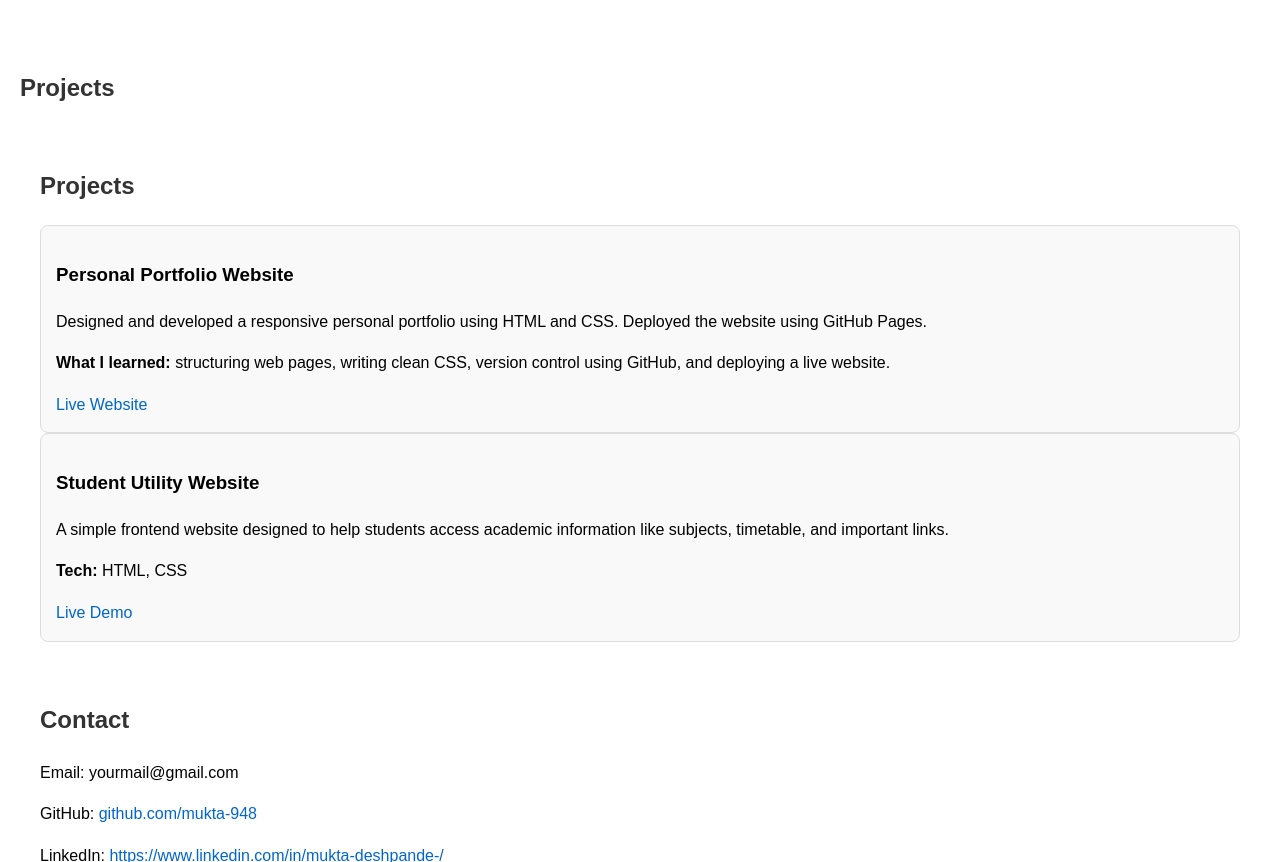
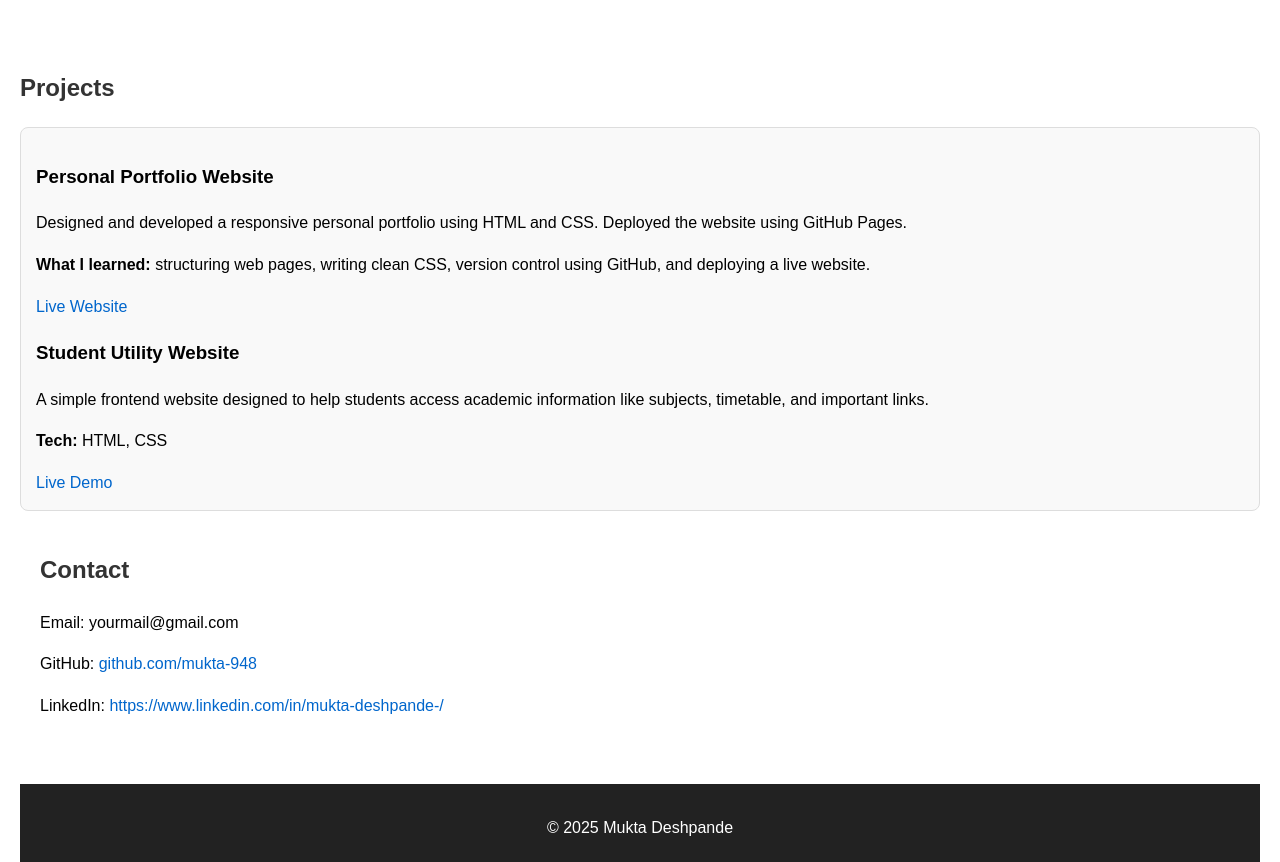
Before and after one commit to Mukta-948/portfolio, a plain HTML site: page index.html in a window 1280 px wide. Shown: the part 660-1522 px from the top of the page. Drawn offline with Linux system fonts and the light colour scheme.

Commit message:
Update index.html

```diff
--- a/index.html
+++ b/index.html
@@ -40,8 +40,7 @@
   <section id="projects">
   <h2>Projects</h2>
 
-<section id="projects">
-  <h2>Projects</h2>
+
 
   <div class="project">
     <h3>Personal Portfolio Website</h3>
@@ -56,9 +55,7 @@
     <a href="https://mukta-948.github.io/portfolio/" target="_blank">
       Live Website
     </a>
-  </div>
-  <div class="project">
-  <h3>Student Utility Website</h3>
+     <h3>Student Utility Website</h3>
   <p>
     A simple frontend website designed to help students access academic
     information like subjects, timetable, and important links.
@@ -67,9 +64,8 @@
   <a href="https://yourusername.github.io/student-utility-website/" target="_blank">
     Live Demo
   </a>
-</div>
+  </div>
 
-</section>
 
 <section id="contact">
   <h2>Contact</h2>
```
